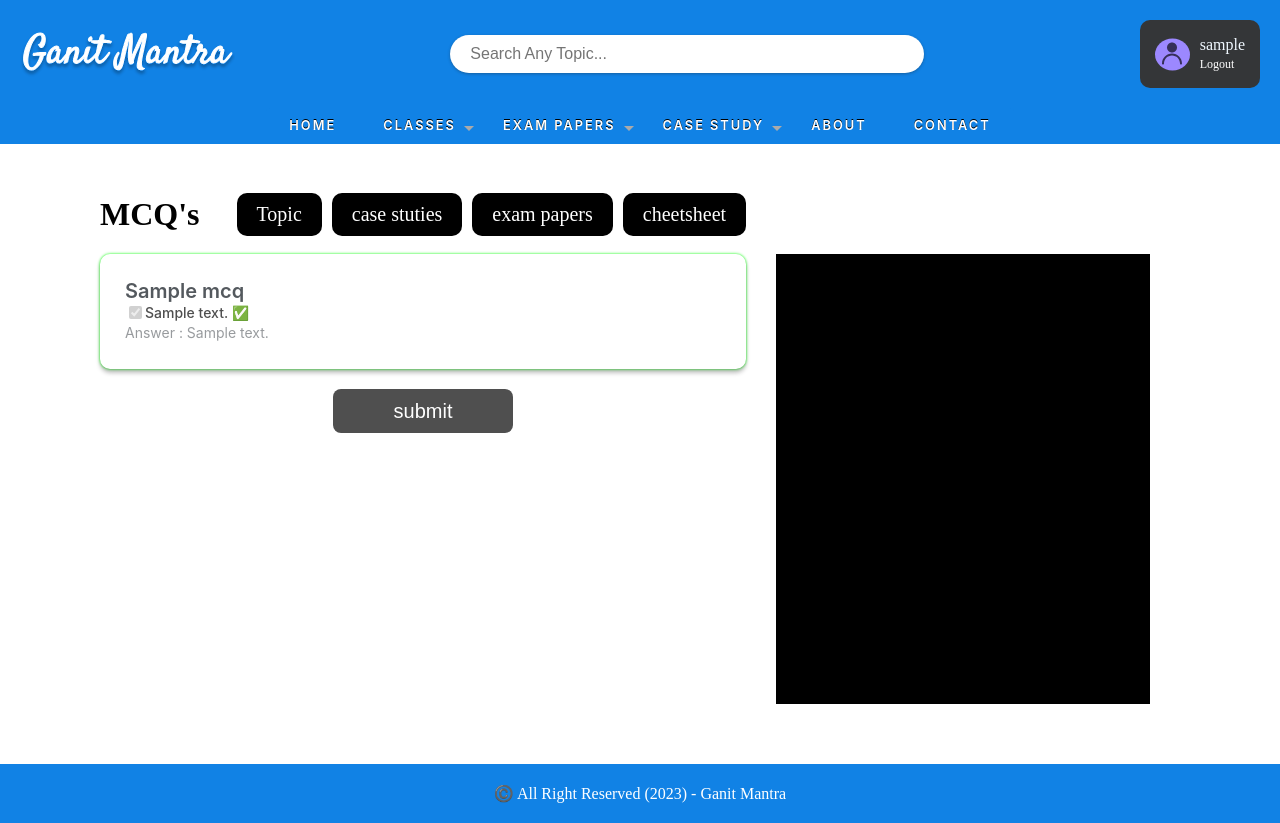
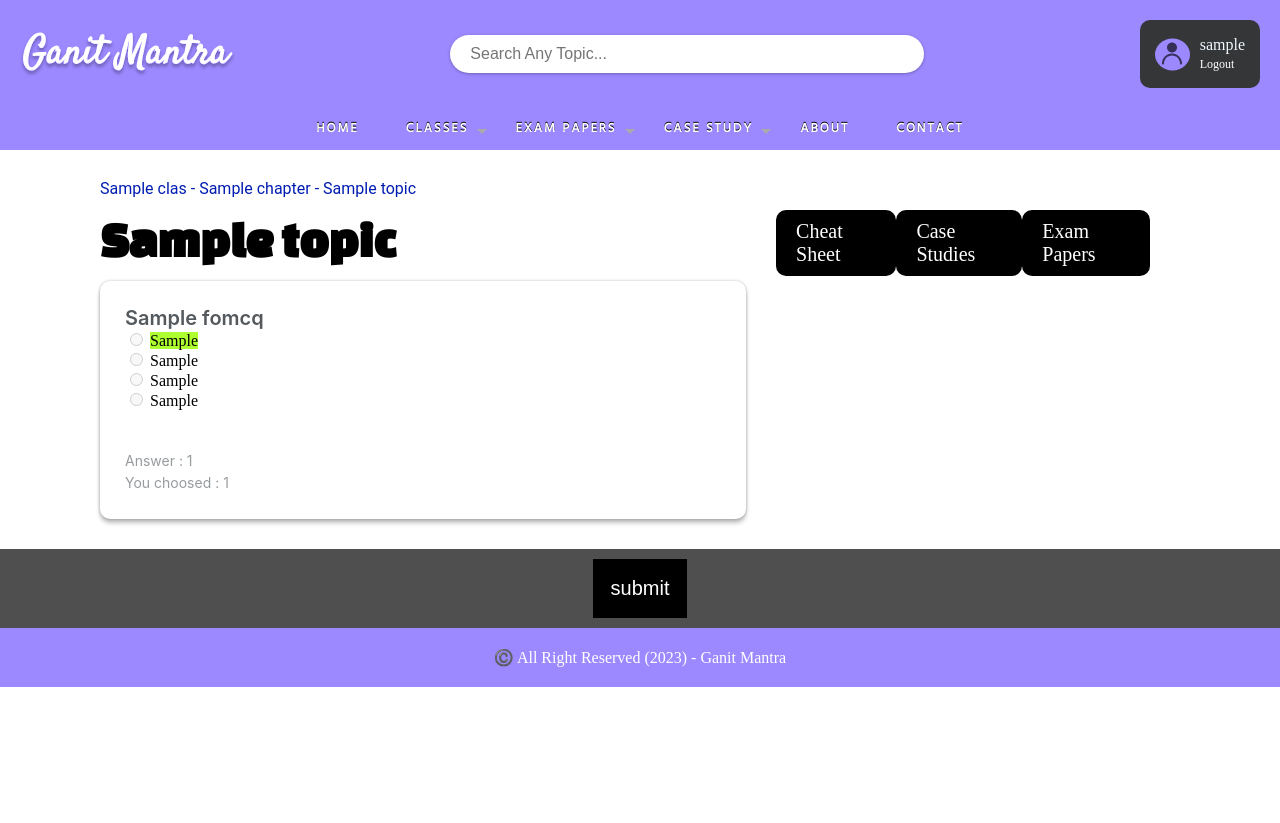
Before and after one commit to sparteek65/school-chapter, a Django app: page /topic/mcq/?topic_number=1 in a window 1280 px wide. After the commit the page ends 687 px from the top, so only its background shows below. Run offline with Django 4.2, Linux system fonts and the light colour scheme; a user stored in the database is signed in; tables that the repository leaves empty hold one stand-in row (values such as "Sample post").

Commit message:
added topic html and ncqs

```diff
--- a/SchoolChapter/Dashboard/templates/menubar.html
+++ b/SchoolChapter/Dashboard/templates/menubar.html
@@ -2,7 +2,7 @@
 <div class="menu-container">
     <nav>
         <ul class="nav">
-            <li><a href="#">Home</a></li>
+            <li><a href="/">Home</a></li>
             <li><a href="#">Classes</a>
                 <ul>
                     {% for class in classes_proc %}
--- a/SchoolChapter/Dashboard/templatetags/template_functions.py
+++ b/SchoolChapter/Dashboard/templatetags/template_functions.py
@@ -1,6 +1,10 @@
 from django import template
-from ..models import McqOption,Mcq,Class, Chapter,Topic
+from ..models import McqOption,Mcq,Class, Chapter,Topic,FOMcq,FOMcqUserResponse
 from typing import Tuple,Optional
+from django.shortcuts import get_object_or_404
+from django.contrib.auth.models import User
+
+
 register = template.Library()
 
 @register.filter()
@@ -46,3 +50,27 @@ def chapters_of_class(c):
 @register.filter()
 def topic_of_chapter(c):
     return Topic.objects.filter(chapter=c)
+
+@register.filter()
+def topic_tiles(topic_number):
+    topic_obj= get_object_or_404(Topic,number=topic_number)
+
+    return {"fomcq":topic_obj.fomcq_set.count()>0,
+            "cheatsheet":topic_obj.cheatsheet_set.count()>0,
+            "casestudies":topic_obj.casestudies_set.count()>0,
+            "exampapers":topic_obj.exampapers_set.count()>0,
+            }
+
+@register.filter()
+def fomcqs_for_topic_number(topic_number):
+    topic_obj= get_object_or_404(Topic,number=topic_number)
+
+    return topic_obj.fomcq_set.all()
+
+@register.filter()
+def is_fomcq_submitted(fomcq:FOMcq,user:User)->Tuple[Optional[bool]]:
+    if user.is_anonymous:
+        return False
+    user_mcq_response = FOMcqUserResponse.objects.filter(user=user,
+                                                         fomcq=fomcq).last()
+    return user_mcq_response
--- /dev/null
+++ b/SchoolChapter/Topic/templates/fomcq.html
@@ -0,0 +1,101 @@
+{% extends "base.html" %}
+
+{% block title %}Home{% endblock %}
+
+{% block content %}
+{% load template_functions %}
+
+<div class="left">
+    <div class="topic-breadcrum">{{topic.chapter.of_class.name}} - {{topic.chapter.name}} - {{topic.name}}</div>
+    <div class="topic-title">
+        <h1>{{topic.name}}</h1>
+
+    </div>
+    <div class="topic-container">
+        {% with mcqs=topic.number|fomcqs_for_topic_number %}
+        {% for m in mcqs %}
+        {% with user_mcq_response=m|is_fomcq_submitted:request.user %}
+
+        {% if user_mcq_response is False %}
+            <div class="login-required"> Please login to submit and see the answer</div>
+        {% endif %}
+            <div class="mcq" id="{{ m.mcq_id }}">
+                <div class="question">
+                    {{ m.question }}
+                </div>
+                <div class="description">
+                    {{ m.description.html|safe }}
+                </div>
+
+                    <input type="radio" id="{{ m.mcq_id }}__op1" name="{{ m.mcq_id }}" value="1" class="chk-option" {% if user_mcq_response is not None %} disabled {% endif %}>
+                    <label for="option1" style="{% if m.answer is 1 %} {% if user_mcq_response is not None %} background-color: greenyellow; {% endif %}   {% endif %}">{{ m.option1 }}</label>
+                    <br>
+                    <input type="radio" id="{{ m.mcq_id }}__op2" name="{{ m.mcq_id }}" value="2" class="chk-option" {% if user_mcq_response is not None %} disabled {% endif %}>
+                    <label for="option2" style="{% if m.answer is 2 %} {% if user_mcq_response is not None %} background-color: greenyellow; {% endif %}   {% endif %}">{{ m.option2 }}</label>
+                    <br>
+                    <input type="radio" id="{{ m.mcq_id }}__op3" name="{{ m.mcq_id }}" value="3" class="chk-option" {% if user_mcq_response is not None %} disabled {% endif %}>
+                    <label for="option3" style="{% if m.answer is 3 %} {% if user_mcq_response is not None %} background-color: greenyellow; {% endif %}   {% endif %}">{{ m.option3 }}</label>
+                    <br>
+                    <input type="radio" id="{{ m.mcq_id }}__op4" name="{{ m.mcq_id }}" value="4" class="chk-option" {% if user_mcq_response is not None %} disabled {% endif %}>
+                    <label for="option4" style="{% if m.answer is 4 %} {% if user_mcq_response is not None %} background-color: greenyellow; {% endif %}   {% endif %}">{{ m.option4 }}</label>
+
+
+                {% if user_mcq_response is not False %}
+                    {% if user_mcq_response is not None %}
+                        <div class="answer">
+                            Answer :  {{ m.answer }}
+                            <br>
+                            You choosed : {{ user_mcq_response.fomcq_answer }}
+                        </div>
+                    {% endif %}
+                {% endif %}
+            </div>
+
+        {% endwith %}
+        {% endfor %}
+        {% endwith %}
+
+    </div>
+</div>
+
+<div class="right">
+    <div class="tile-container">
+
+        {% with tiles=topic.number|topic_tiles %}
+
+        <!-- deleting mcq title cause this is mcq screen -->
+
+        {% if tiles.cheatsheet %}
+        <div class="tile">
+            <a href="/topic/mcq?topic_number={{ topic.number }}" class="herf">Cheat Sheet</a>
+        </div>
+        {% endif %}
+
+        {% if tiles.casestudies %}
+        <div class="tile">
+            <a href="/topic/mcq?topic_number={{ topic.number }}" class="herf">Case Studies</a>
+        </div>
+        {% endif %}
+
+        {% if tiles.exampapers %}
+        <div class="tile">
+            <a href="/topic/mcq?topic_number={{ topic.number }}" class="herf">Exam Papers</a>
+        </div>
+        {% endif %}
+        {% endwith %}
+
+
+    </div>
+</div>
+
+</div>
+
+<div class="submit-fomcq">
+    {% if user.is_authenticated %}
+    <button class="submit-fomcq-submit" onclick="submit_fomcqs()"> submit </button>
+    {% endif %}
+</div>
+
+
+
+{% endblock %}
--- a/SchoolChapter/Topic/urls.py
+++ b/SchoolChapter/Topic/urls.py
@@ -15,11 +15,12 @@ Including another URLconf
     2. Add a URL to urlpatterns:  path('blog/', include('blog.urls'))
 """
 from django.urls import path,re_path
-from .views import topic,search_everything,mcq, mcq_submittion
+from .views import topic,search_everything,mcq, mcq_submittion,fomcq_submittion
 
 urlpatterns = [
     path('', topic),
     path('search/', search_everything),
     path('mcq/', mcq),
     path('mcq-submittion/', mcq_submittion),
+    path('fomcq-submittion/', fomcq_submittion),
 ]
--- a/SchoolChapter/Topic/views.py
+++ b/SchoolChapter/Topic/views.py
@@ -5,7 +5,7 @@ from django.http.response import JsonResponse
 from django.http import HttpResponseNotAllowed
 from django.db.models import Q
 import json
-from Dashboard.models import McqOption,UserAnswer
+from Dashboard.models import McqOption,UserAnswer,FOMcqUserResponse,FOMcq
 # Create your views here.
 
 def topic(request):
@@ -14,18 +14,15 @@ def topic(request):
         return render(request,'topic.html')
     else:
         topic=get_object_or_404(Topic,number=topic_no)
-        mcq=topic.mcq_set.count()>0
 
-        return render(request,'topic.html',context={"topic":topic,"mcq":mcq})
+        return render(request,'topic.html',context={"topic":topic})
 
 def mcq(request):
     topic_number= request.GET.get("topic_number")
     if not topic_number:
         return False
     topic=get_object_or_404(Topic,number=topic_number)
-    mcq=topic.mcq_set.all()
-
-    return render(request,'mcq.html',context={"topic":topic,"mcq":mcq})
+    return render(request,'fomcq.html',context={"topic":topic})
 
 
 
@@ -48,3 +45,24 @@ def mcq_submittion(request):
         return JsonResponse(data={"details":"MCQ Submitted Successfuly"})
     else:
         return HttpResponseNotAllowed(["POST"])
+
+def fomcq_submittion(request):
+    if request.method=="POST":
+        mcq_responses = json.loads(request.body)
+        for mcq_response in mcq_responses:
+            fomcq = get_object_or_404(FOMcq,mcq_id=mcq_response["id"])
+            fomcq_answer=mcq_response["number"]
+
+            already_submitted_check = FOMcqUserResponse.objects.filter(user=request.user,
+                                             fomcq=fomcq,
+                                            topic = fomcq.topic)
+
+            if already_submitted_check.count()==0:
+                user_answer,created=FOMcqUserResponse.objects.get_or_create(user=request.user,
+                                                                            fomcq=fomcq,
+                                                                            topic = fomcq.topic,
+                                                                            fomcq_answer=fomcq_answer)
+
+        return JsonResponse(data={"details":"MCQ Submitted Successfuly"})
+    else:
+        return HttpResponseNotAllowed(["POST"])
--- a/SchoolChapter/js/script.js
+++ b/SchoolChapter/js/script.js
@@ -40,3 +40,7 @@ const submit_mcq = () => {
   // send the request with the JSON data in the request body
   xhr.send(jsonData);
 };
+
+const submit_fomcqs=()=>{
+  console.log("submitting fomcqs")
+}
--- a/SchoolChapter/static/css/main.css
+++ b/SchoolChapter/static/css/main.css
@@ -1,3 +1,5 @@
+@import url('https://fonts.googleapis.com/css2?family=Changa+One&family=Hind&display=swap');
+
 body {
   margin: 0px;
 }
@@ -6,7 +8,7 @@ body {
   display: flex;
   justify-content: space-between;
   align-items: center;
-  background-color: #1182e5;
+  background-color: #9C88FF;
   padding: 20px;
 }
 
@@ -58,7 +60,6 @@ body {
 .main-body > .right {
   width: 500px;
   padding: 30px;
-  padding-top: 80px;
 }
 
 .other-topics {
@@ -67,17 +68,28 @@ body {
   height: 450px;
 }
 
+.topic-breadcrum{
+  color: #001CB1;
+  font-feature-settings: 'clig' off, 'liga' off;
+  font-family: Roboto;
+  font-size: 16px;
+  font-style: normal;
+  font-weight: 400;
+  line-height: 18px; /* 112.5% */
+}
+
 .topic-title {
+  font-family: 'Changa One', sans-serif;
   display: flex;
   justify-content: space-between;
   align-items: center;
+  font-size: 25px;
+  line-height: 16px;
 }
 
 .tile-container {
   display: flex;
-  justify-content: space-between;
-  align-items: center;
-  column-gap: 10px;
+  justify-content: space-evenly;
 }
 
 .tile {
@@ -109,6 +121,10 @@ body {
   row-gap: 30px;
 }
 
+.topic-container > p {
+  padding: 0px;
+  margin: -5px;
+}
 .question {
   font-family: "Inter";
   font-style: normal;
@@ -154,6 +170,7 @@ body {
   font-weight: 400;
   font-size: 14px;
   line-height: 22px;
+  margin-top: 40px;
   /* or 157% */
 
   color: rgba(84, 89, 94, 0.6);
@@ -240,11 +257,11 @@ body {
 }
 
 .menu-container {
-  font-family: "Inter";
+  font-family: 'Hind', sans-serif;
   font-style: normal;
   font-weight: 600;
   width: 100%;
-  background-color: #1182e5;
+  background-color: #9C88FF;
   display: flex;
   flex-direction: row;
   justify-content: center;
@@ -336,7 +353,7 @@ nav ul {
 
 .nav a {
   display: block;
-  background: #1182e5;
+  background: #9C88FF;
   color: #fff;
   text-decoration: none;
   padding: 0.8em 1.8em;
@@ -374,7 +391,7 @@ nav ul {
 }
 .nav li:hover > a {
   color: rgb(221, 221, 221);
-  background-color: #1576cb;
+  background-color: #8571eb;
 }
 .nav > li:first-child {
   border-radius: 4px 0 0 4px;
@@ -441,7 +458,7 @@ nav ul {
   display: flex;
   justify-content: center;
   align-items: center;
-  background-color: #1182e5;
+  background-color: #9C88FF;
   padding: 20px;
   color: #ffffff;
 }
@@ -456,3 +473,28 @@ nav ul {
   background-color: transparent;
   border: none;
 }
+
+.login-required{
+  padding: 10px;
+  background-color: #de3030e6;
+  font-family: 'Hind', sans-serif;
+  font-size: 15px;
+  color: white;
+}
+
+.submit-fomcq{
+  background-color: #4F4F4F;
+  color: white;
+  display: flex;
+  justify-content: center;
+  padding: 10px;
+  font-size: 20px;
+}
+
+.submit-fomcq-submit{
+  font-size: 20px;
+  background-color: black;
+  border-style: none;
+  color: white;
+  padding: 18px;
+}
--- a/SchoolChapter/static/js/script.js
+++ b/SchoolChapter/static/js/script.js
@@ -40,3 +40,63 @@ const submit_mcq = () => {
   // send the request with the JSON data in the request body
   xhr.send(jsonData);
 };
+
+
+function extractIdAndNumber(str) {
+  const regex = /(\d+)__op(\d+)/;
+  const match = str.match(regex);
+  if (match) {
+    const id = parseInt(match[1]);
+    const number = parseInt(match[2]);
+    return { id, number };
+  } else {
+    return null;
+  }
+}
+
+const submit_fomcqs = () => {
+  console.log("submitting fomcqs")
+  var listOfMcqResponses = []
+  var elements = document.getElementsByClassName("chk-option");
+  for (var element of elements) {
+    if (element.checked) {
+      const result = extractIdAndNumber(element.id);
+      listOfMcqResponses.push(result);
+    }
+  }
+
+  if (listOfMcqResponses.length > 0) {
+
+    const csrftoken = getCookie('csrftoken');
+    const xhr = new XMLHttpRequest();
+
+    // set the HTTP method and URL for the request
+    xhr.open("POST", "/topic/fomcq-submittion/");
+
+    // set the Content-Type header to indicate that we're sending JSON data
+    xhr.setRequestHeader("Content-Type", "application/json");
+
+    // set the CSRF token header
+    xhr.setRequestHeader("X-CSRFToken", csrftoken);
+
+    // convert the data object to a JSON string
+    const jsonData = JSON.stringify(listOfMcqResponses);
+
+    // set a callback function to handle the response from the server
+    xhr.onload = () => {
+      if (xhr.status === 200) {
+        // handle successful response here
+        location.reload()
+      } else {
+        // handle error response here
+        console.error(xhr.statusText);
+        location.reload()
+      }
+    };
+
+    // send the request with the JSON data in the request body
+    xhr.send(jsonData);
+  }
+
+
+}
```
Also changed, not shown: SchoolChapter/Dashboard/admin.py (+10 -4 lines), SchoolChapter/Dashboard/models.py (+27 -1 lines), SchoolChapter/Topic/templates/topic.html (+40 -7 lines), SchoolChapter/css/main.css (+48 -10 lines), 2 other files.
